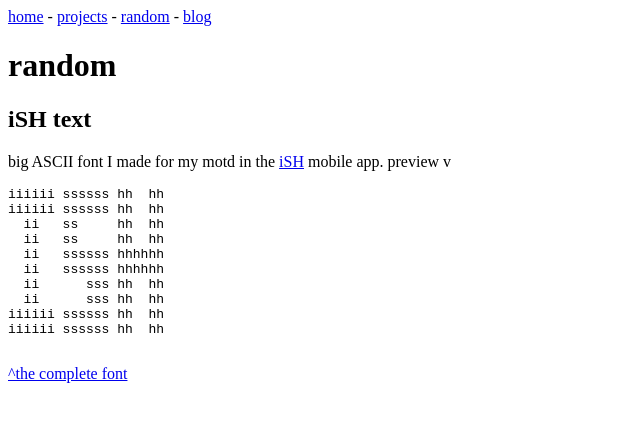
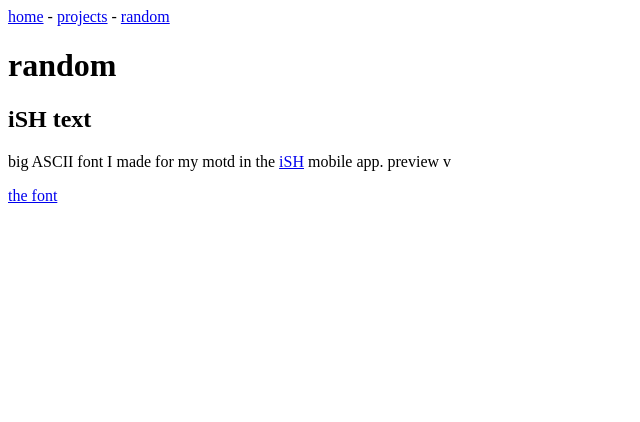
Before and after one commit to flatfuzzball/flatfuzzball.github.io, a plain HTML site: page random.html in a window 1280 px wide. Shown: the whole page, without its empty margins (0-640 px from the left). Drawn offline with Linux system fonts and the light colour scheme.

Commit message:
Update random.html

```diff
--- a/random.html
+++ b/random.html
@@ -5,24 +5,11 @@
 </head>
 <body>
 
-<a href="/">home</a> - <a href="/projects">projects</a> - <a href="/random">random</a> - <a href="/blog/index.html">blog</a>
+<a href="/">home</a> - <a href="/projects">projects</a> - <a href="/random">random</a>
 
 <h1>random</h1>
 <h2>iSH text</h2>
 <p>big ASCII font I made for my motd in the <a href="https://ish.app/">iSH</a> mobile app. preview v</p>
-<pre id="text">iiiiii ssssss hh  hh
-iiiiii ssssss hh  hh
-  ii   ss     hh  hh
-  ii   ss     hh  hh
-  ii   ssssss hhhhhh
-  ii   ssssss hhhhhh
-  ii      sss hh  hh
-  ii      sss hh  hh
-iiiiii ssssss hh  hh
-iiiiii ssssss hh  hh
-
-</pre>
-
-<a href="asciifont.txt">^the complete font</a>
+<a href="asciifont.txt">the font</a>
 </body>
 </html>
```
